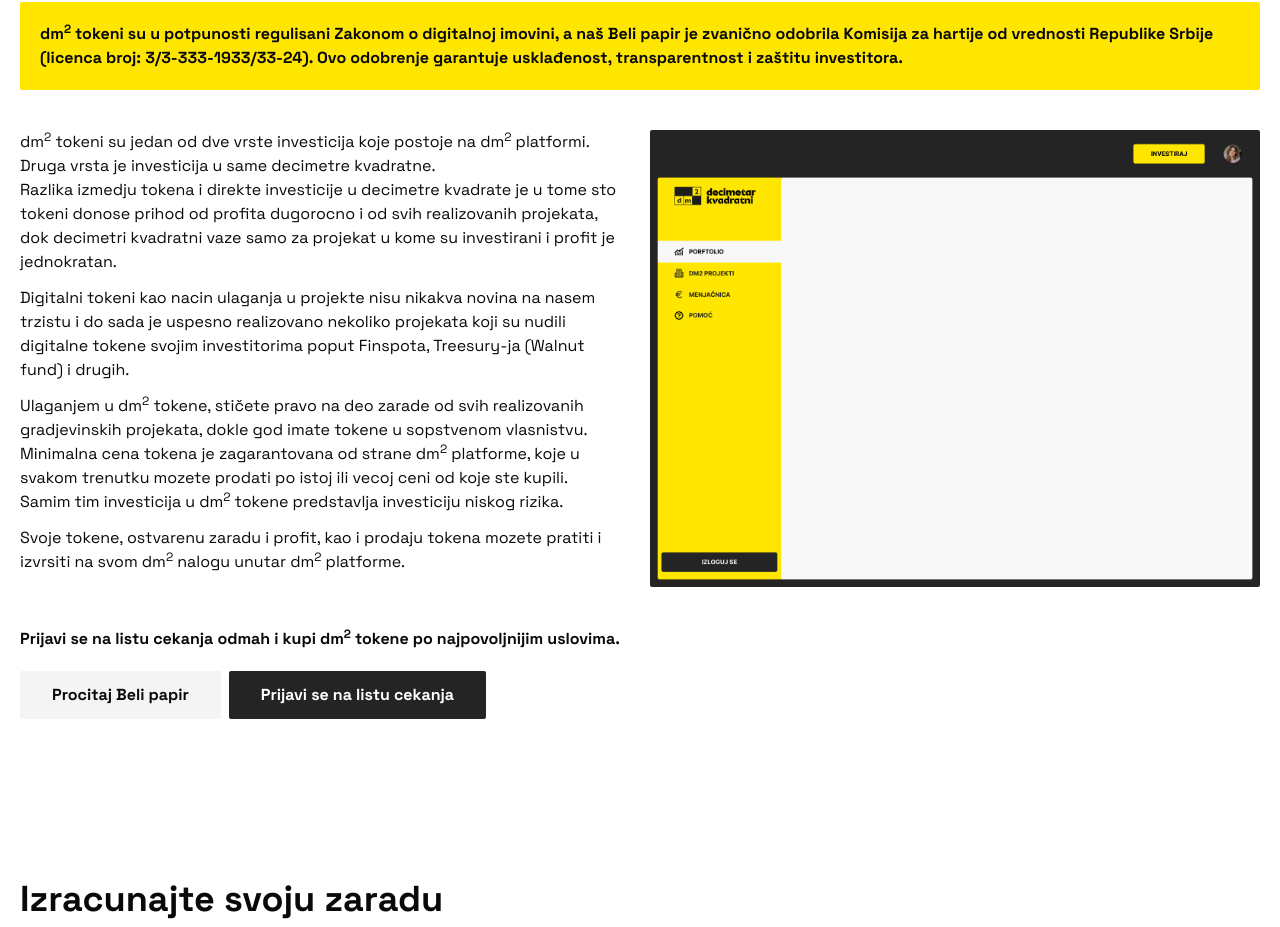
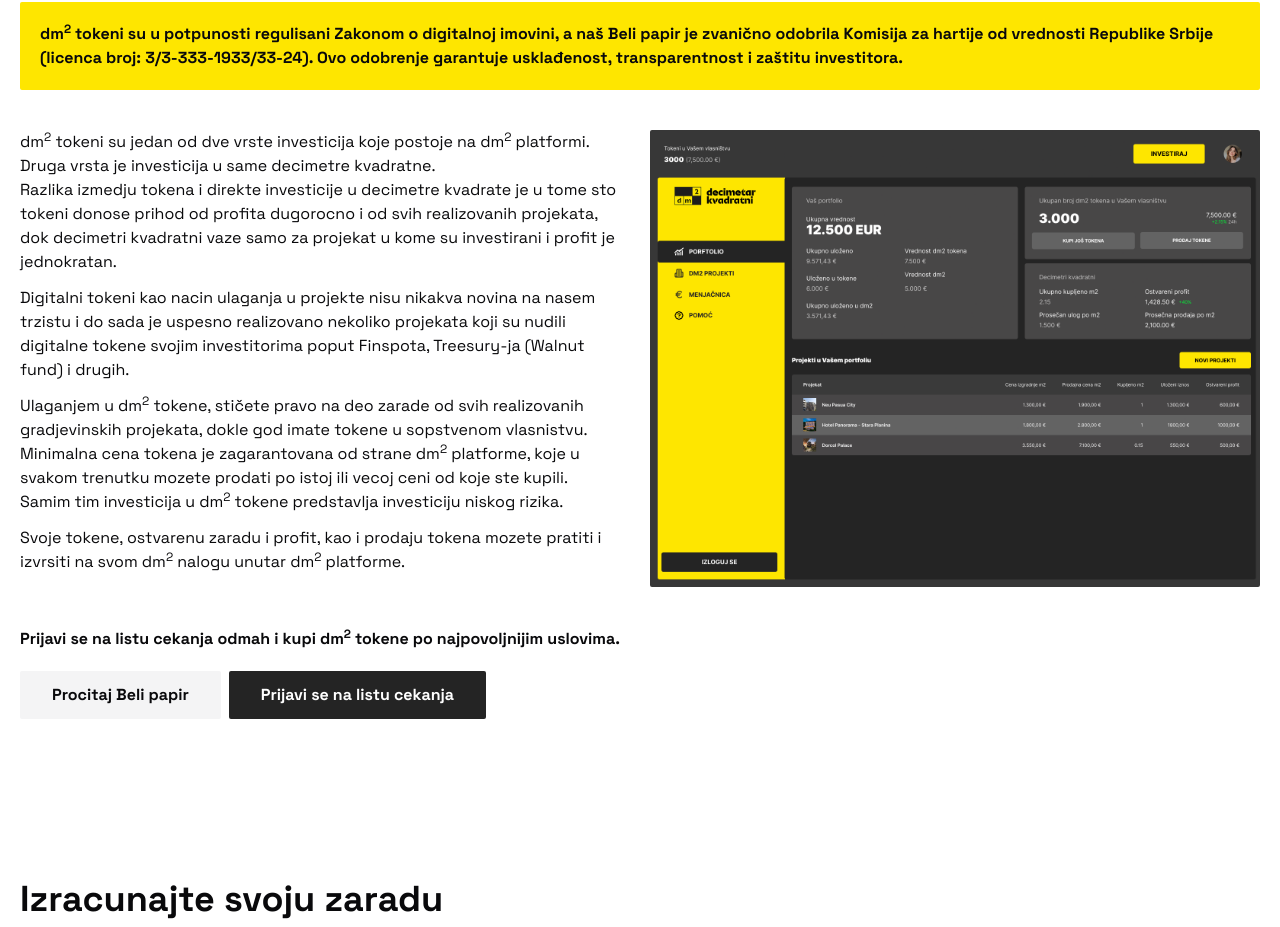
Before and after one commit to develo-pera/dm2, a Next.js app: page / in a window 1280 px wide. Shown: the part 3478-4405 px from the top of the page. Built offline with nearby package versions, Linux system fonts and the light colour scheme.

Commit message:
Change platform screenshot

```diff
--- a/src/app/components/common/navigation-cta-and-contact.tsx
+++ b/src/app/components/common/navigation-cta-and-contact.tsx
@@ -1,5 +1,5 @@
 import { PhoneCall } from "lucide-react";
-import WaitlistDialog from "../waitlist-dialog";
+import WaitlistDialog from "./waitlist-dialog";
 
 const NavigationCtaAndContact = () => {
   return (
--- a/src/app/components/waitlist-dialog.tsx
+++ b/src/app/components/common/waitlist-dialog.tsx
@@ -18,7 +18,7 @@
           <input className="border border-zinc-200 rounded-xs p-2 w-full mb-3" type="text" placeholder="Email" />
           <p>Telefon</p>
           <input className="border border-zinc-200 rounded-xs p-2 w-full mb-3" type="text" placeholder="Telefon" />
-          <p>Koliko evra biste bili spremni da ulozite?</p>
+          <p>Koliko biste bili spremni da ulozite u evrima?</p>
           <input className="border border-zinc-200 rounded-xs p-2 w-full" type="text" placeholder="Iznos investicije u evrima" />
 
           <button className="bg-[#FEE600] font-bold px-8 py-3 rounded-xs w-full mt-10">Prijavi se</button>
--- a/src/app/components/landing/hero.tsx
+++ b/src/app/components/landing/hero.tsx
@@ -1,5 +1,5 @@
 import Link from "next/link";
-import WaitlistDialog from "../waitlist-dialog";
+import WaitlistDialog from "../common/waitlist-dialog";
 
 const Hero = () => {
   return (
--- a/src/app/components/landing/projects.tsx
+++ b/src/app/components/landing/projects.tsx
@@ -1,7 +1,7 @@
 "use client"
 
 import { useState } from "react";
-import WaitlistDialog from "../waitlist-dialog";
+import WaitlistDialog from "../common/waitlist-dialog";
 
 const images = [
   "/pp-1.webp",
--- a/src/app/components/landing/token.tsx
+++ b/src/app/components/landing/token.tsx
@@ -1,5 +1,5 @@
 import Image from "next/image";
-import WaitlistDialog from "../waitlist-dialog";
+import WaitlistDialog from "../common/waitlist-dialog";
 
 const Token = () => {
   return (
@@ -18,7 +18,7 @@
             <p className="mb-3">Samim tim investicija u dm<sup>2</sup> tokene predstavlja investiciju niskog rizika.</p>
             <p>Svoje tokene, ostvarenu zaradu i profit, kao i prodaju tokena mozete pratiti i izvrsiti na svom dm<sup>2</sup> nalogu unutar dm<sup>2</sup> platforme.</p>
           </div>
-          <Image src="/dm2-platforma-2.png" alt="dm2 platforma" width={1200} height={500} className="lg:inline-block hidden rounded-xs" />
+          <Image src="/dm2-platforma2.png" alt="dm2 platforma" width={1200} height={500} className="lg:inline-block rounded-xs" />
         </div>
         <p className="mb-5 font-bold">Prijavi se na listu cekanja odmah i kupi dm<sup>2</sup> tokene po najpovoljnijim uslovima.</p>
         <div className="flex flex-wrap gap-2">
```
Also changed, not shown: public/dm2-platforma2.png (added).
